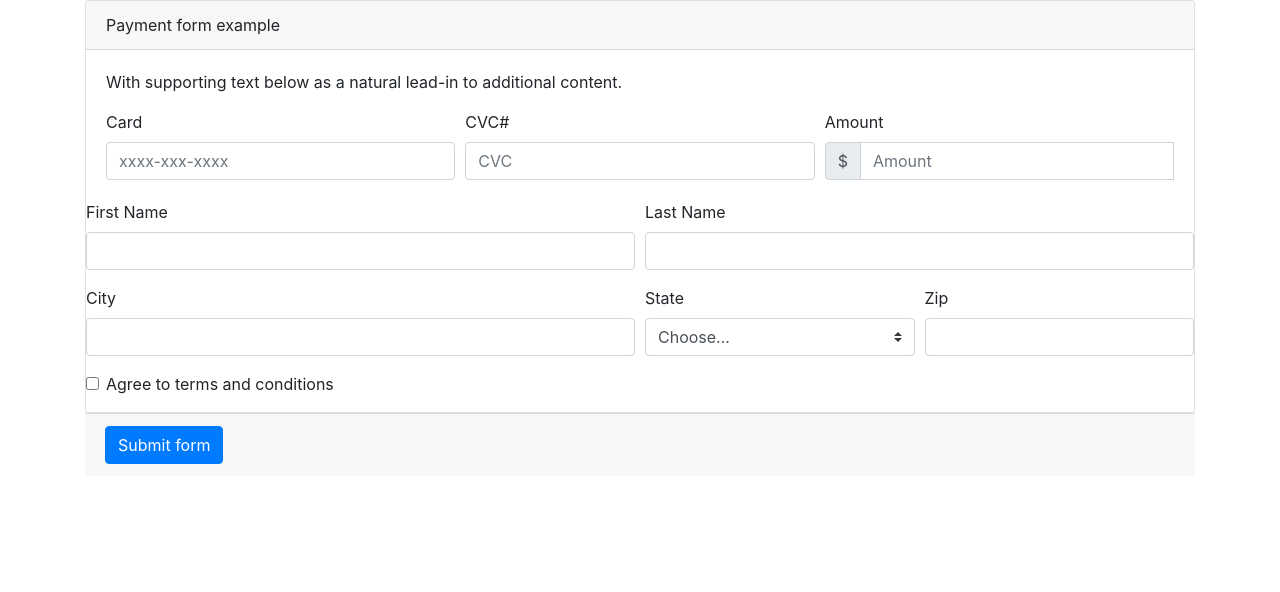
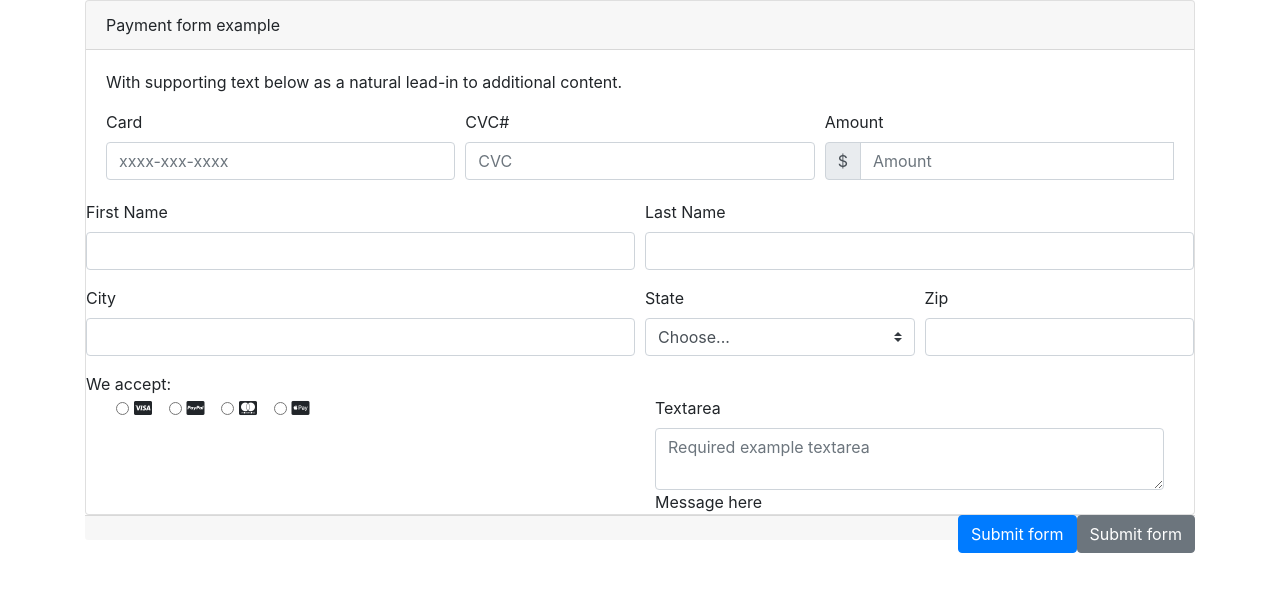
Before and after one commit to KristinaFrants/Payment-Form, a plain HTML site: page index.html in a window 1280 px wide. Drawn offline with nearby package versions, Linux system fonts and the light colour scheme.

Commit message:
Update index.html

```diff
--- a/index.html
+++ b/index.html
@@ -8,6 +8,7 @@
     <!-- Bootstrap CSS -->
     <link rel="stylesheet" href="https://stackpath.bootstrapcdn.com/bootstrap/4.4.1/css/bootstrap.min.css" integrity="sha384-Vkoo8x4CGsO3+Hhxv8T/Q5PaXtkKtu6ug5TOeNV6gBiFeWPGFN9MuhOf23Q9Ifjh" crossorigin="anonymous">
     <script src="https://kit.fontawesome.com/30f771d04a.js" crossorigin="anonymous"></script>
+
 
     <title>Payment form</title>
   </head>
@@ -59,9 +60,10 @@
                         </div>
                     </div>
                 </div>
+
                 <!--First amd last Name inputs -->
                 <div class="form-row">
-                    <div class="col-md-6 mb-3">
+                    <div class="col-md-6 mb-3 ">
                     <label for="validationCustom03">First Name</label>
                     <input type="text" class="form-control" id="validationCustom03" required>
                     <div class="invalid-feedback">
@@ -106,31 +108,55 @@
                     </div>
                 </div>
 
-                <div class="form-row">
-                    <!-- Forma -->
+                    <!-- Form radio buttons -->
 
+                 We accept:
+                <div class="container">
+                    <div class='d-inline col-6 '>
+                        <div class="form-check form-check-inline">
+                            <input class="form-check-input" type="radio" name="inlineRadioOptions" id="inlineRadio1" value="option1">
+                             <label class="form-check-label" for="inlineRadio1"><i class="fab fa-cc-visa"></i></label>
+                        </div>
 
+                        <div class="form-check form-check-inline">
+                            <input class="form-check-input" type="radio" name="inlineRadioOptions" id="inlineRadio2" value="option2">
+                            <label class="form-check-label" for="inlineRadio2"><i class="fab fa-cc-paypal"></i></label>
+                        </div>
 
+                        <div class="form-check form-check-inline">
+                            <input class="form-check-input" type="radio" name="inlineRadioOptions" id="inlineRadio3" value="option3">
+                            <label class="form-check-label" for="inlineRadio3"><i class="fab fa-cc-mastercard"></i></label>
+                        </div>
 
+                        <div class="form-check form-check-inline">
+                            <input class="form-check-input" type="radio" name="inlineRadioOptions" id="inlineRadio4" value="option3">
+                            <label class="form-check-label" for="inlineRadio3"><i class="fab fa-cc-apple-pay"></i></label>
+                        </div>
+
+                    <!--Text area box-->
+
+                        <form class="was-validated">
+                            <div class="d-inline col-6 float-right">
+                                <label for="validationTextarea">Textarea</label>
+                                <textarea class="form-control" id="validationTextarea" placeholder="Required example textarea " required></textarea>
+                                <div class="invalid-feedback">
+                                Please enter a message in the textarea.
+                                </div>
+                                Message here
+                            </div>
+                    </div>
                 </div>
 
-                <div class="form-group">
-                    <div class="form-check">
-                    <input class="form-check-input" type="checkbox" value="" id="invalidCheck" required>
-                    <label class="form-check-label" for="invalidCheck">
-                        Agree to terms and conditions
-                    </label>
-                    <div class="invalid-feedback">
-                        You must agree before submitting.
-                    </div>
-                    </div>
-                </div>
             </div>
 
-            <div class="card-footer">
-                <div>
+                <!--Footer and Buttons-->
+                 <div class="d-inline float-right ">
+                    <button class="btn btn-secondary" type="submit">Submit form</button>
+                </div>
+                <div class="d-inline float-right">
                     <button class="btn btn-primary" type="submit">Submit form</button>
                 </div>
+            <div class="card-footer">
             </div>
 
         </div>
```
